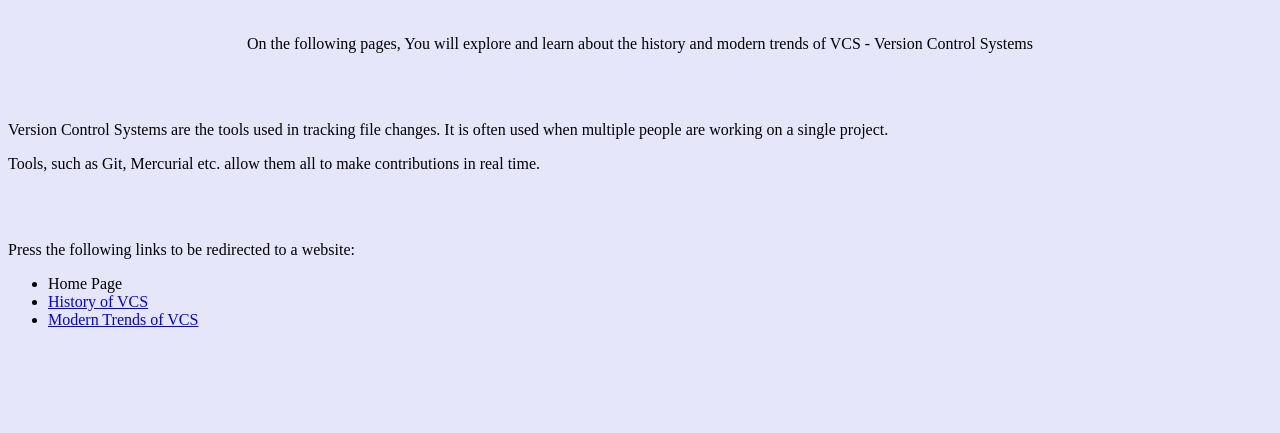
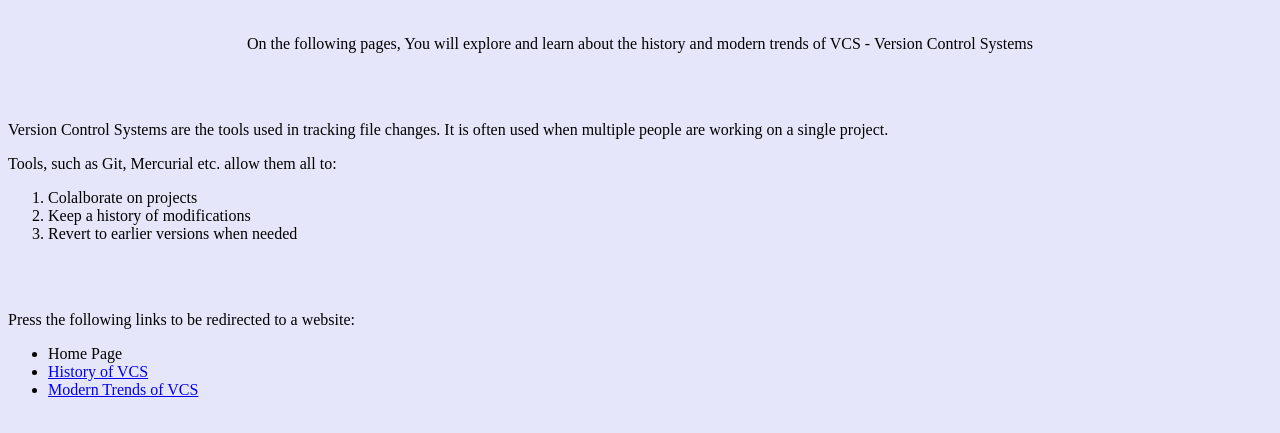
Before and after one commit to Duraj1/vcs-trends-website, a plain HTML site: page index.html in a window 1280 px wide. Shown: the part 79-512 px from the top of the page. Drawn offline with Linux system fonts and the light colour scheme.

Commit message:
Adds an ordered list to index.html

```diff
--- a/index.html
+++ b/index.html
@@ -11,7 +11,12 @@
             <br><br>
         </center>
         <p>Version Control Systems are the tools used in tracking file changes. It is often used when multiple people are working on a single project.</p>
-        <p>Tools, such as Git, Mercurial etc. allow them all to make contributions in real time.</p>
+        <p>Tools, such as Git, Mercurial etc. allow them all to:</p>
+        <ol>
+            <li>Colalborate on projects</li>
+            <li>Keep a history of modifications</li>
+            <li>Revert to earlier versions when needed</li>
+        </ol>
         <br><br>
         <p>Press the following links to be redirected to a website:</p>
         <ul>
```
